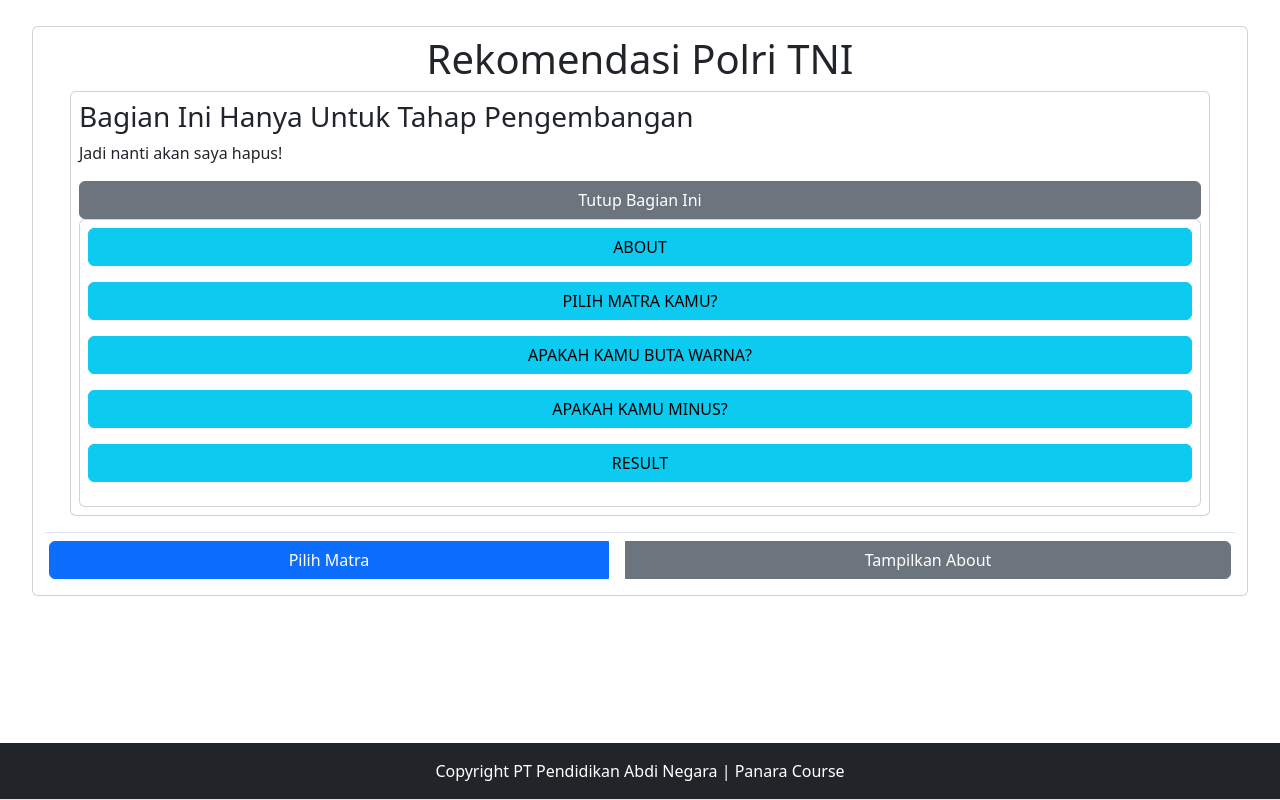
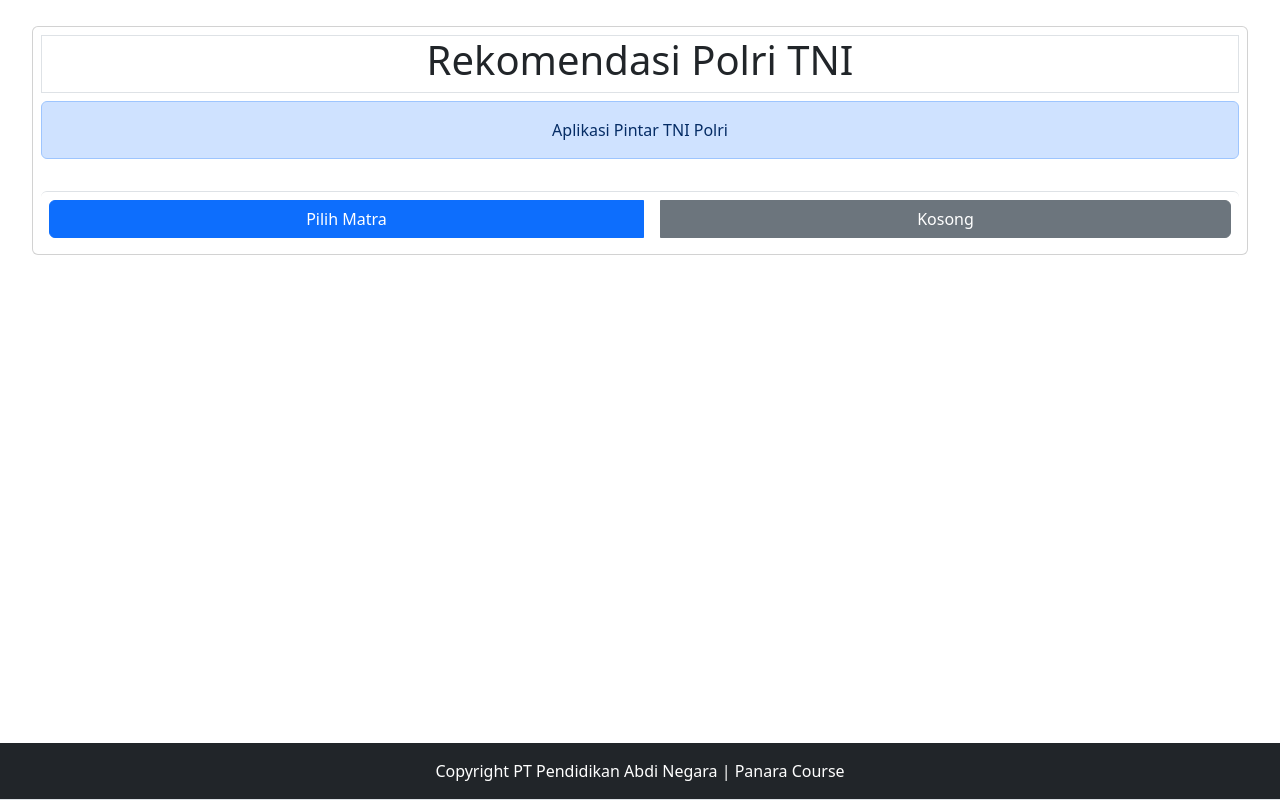
Before and after one commit to PanaraID/software-smart-select-tni-polri, a React (Vite) app: page / in a window 1280 px wide. Built offline with nearby package versions, Linux system fonts and the light colour scheme.

Commit message:
Menghapus pemanggilan HomeDev, dan update di enum

```diff
--- a/src/finals/BUTA_WARNA.ts
+++ b/src/finals/BUTA_WARNA.ts
@@ -1,6 +1,6 @@
 enum MINUS {
-  IYA = "IYA",
-  TIDAK = "TIDAK",
+  IYA = "Iya",
+  TIDAK = "Tidak",
 }
 
 export default MINUS;
--- a/src/finals/MINUS.ts
+++ b/src/finals/MINUS.ts
@@ -1,6 +1,6 @@
 enum MINUS {
-  IYA = "IYA",
-  TIDAK = "TIDAK",
+  IYA = "Iya",
+  TIDAK = "Tidak",
 }
 
 export default MINUS;
--- a/src/pages/home/HomePage.tsx
+++ b/src/pages/home/HomePage.tsx
@@ -4,9 +4,12 @@ import AppContext from "../../context/AppContext";
 import PAGES from "../../finals/basic/PAGES";
 
 import HomeHeader from "./partials/HomeHeader.tsx";
-import HomeDev from "./partials/HomeDev.tsx";
+// import HomeDev from "./partials/HomeDev.tsx";
+
+import Swal from "sweetalert2";
 
 import ButtonNavigation from "../../partials/button-navigation/ButtonNavigation";
+import Header from "../../partials/Header.tsx";
 
 function HomePage() {
   const { setPage } = useContext(AppContext);
@@ -14,9 +17,10 @@ function HomePage() {
   return (
     <>
       <HomeHeader />
+      <Header text="Aplikasi Pintar TNI Polri" />
 
       {/* Hanya ketika dev */}
-      <HomeDev />
+      {/*<HomeDev />*/}
 
       <ButtonNavigation
         button1={{
@@ -26,9 +30,12 @@ function HomePage() {
           },
         }}
         button2={{
-          text: "Tampilkan About",
+          text: "Kosong",
           action: () => {
-            setPage(PAGES.ABOUT);
+            Swal.fire({
+              icon: "error",
+              text: "Ups, halaman kosong"
+            });
           },
         }}
       />
--- a/src/pages/home/partials/HomeHeader.tsx
+++ b/src/pages/home/partials/HomeHeader.tsx
@@ -1,6 +1,6 @@
 function HomeHeader() {
   return (
-    <header className="text-center">
+    <header className="text-center border mb-2">
       <h1>Rekomendasi Polri TNI</h1>
     </header>
   );
--- a/src/pages/result/ResultPage.tsx
+++ b/src/pages/result/ResultPage.tsx
@@ -15,8 +15,12 @@ function ResultPage() {
     <>
       <Header text="Halaman Result" />
 
+      {/* Menampilkan inputan user */}
       <CardUserInput />
+
       <div className="my-2" />
+
+      {/* Menampilkan rekomendasi */}
       <CardUserRecomendation />
 
       <ButtonNavigation
--- a/src/pages/result/partials/CardUserRecomendation.tsx
+++ b/src/pages/result/partials/CardUserRecomendation.tsx
@@ -13,13 +13,10 @@ function isFilledAll(matra: MATRA | undefined, butaWarna: BUTA_WARNA | undefined
   return matra !== undefined && butaWarna !== undefined && minus !== undefined;
 }
 
-function getRecomendations(matra: MATRA | undefined, butaWarna: BUTA_WARNA | undefined, minus: MINUS | undefined): string[][] {
+function getRecomendations(): string[][] {
   return [
-    ["anu", "anu"],
-    ["anu", "anu"],
-    ["anu", "anu"],
-    ["anu", "anu"],
-    ["anu", "anu"],
+    ["masih kosong", "masih kosong"],
+    ["masih kosong", "masih kosong"],
   ];
 }
 
@@ -27,7 +24,7 @@ function CardUserRecomendation() {
   const { matra, butaWarna, minus } = useContext(AppContext);
 
   const isFilled = isFilledAll(matra, butaWarna, minus);
-  const recomendations = getRecomendations(matra, butaWarna, minus);
+  const recomendations = getRecomendations();
 
   return (
     <Card>
```
